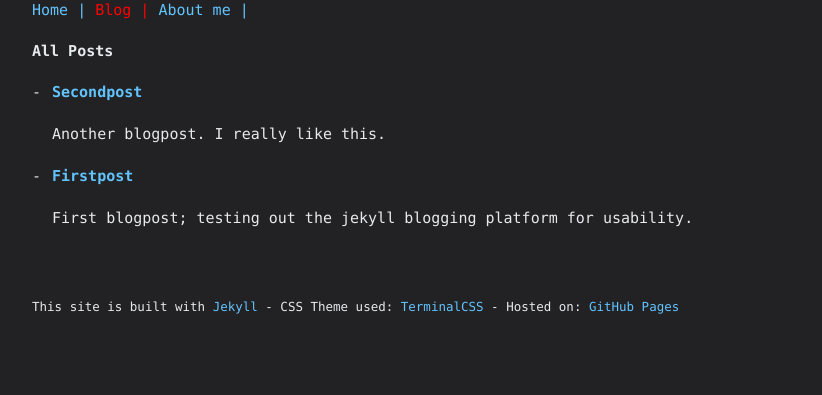
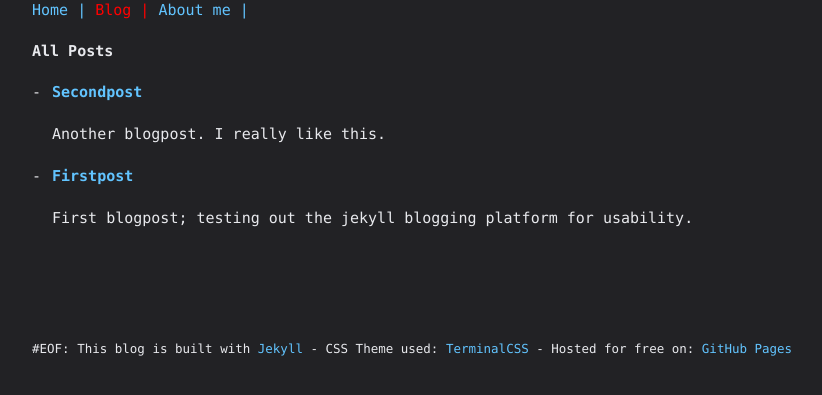
Before and after one commit to basdds/basdds.github.io, a Jekyll site: the page built from blog.html, in a window 1280 px wide. Shown: the top 395 px of the page, without its empty margins (178-1000 px from the left). Built offline with Jekyll 4.4.1, drawn with Linux system fonts in a browser that asks for light colours.

Commit message:
site update

```diff
--- a/_includes/footer.html
+++ b/_includes/footer.html
@@ -1,5 +1,7 @@
+<br/>
+<br/>
 <br/>
 <br/>
 <sub>
-This site is built with <a href="https://jekyllrb.com/">Jekyll</a> - CSS Theme used: <a href="https://terminalcss.xyz/">TerminalCSS</a> - Hosted on: <a href="https://pages.github.com/">GitHub Pages</a>
+#EOF: This blog is built with <a href="https://jekyllrb.com/" target="_blank">Jekyll</a> - CSS Theme used: <a href="https://terminalcss.xyz/" target="_blank">TerminalCSS</a> - Hosted for free on: <a href="https://pages.github.com/" target="_blank">GitHub Pages</a>
 </sub>
```
Also changed, not shown: 5 other files.
